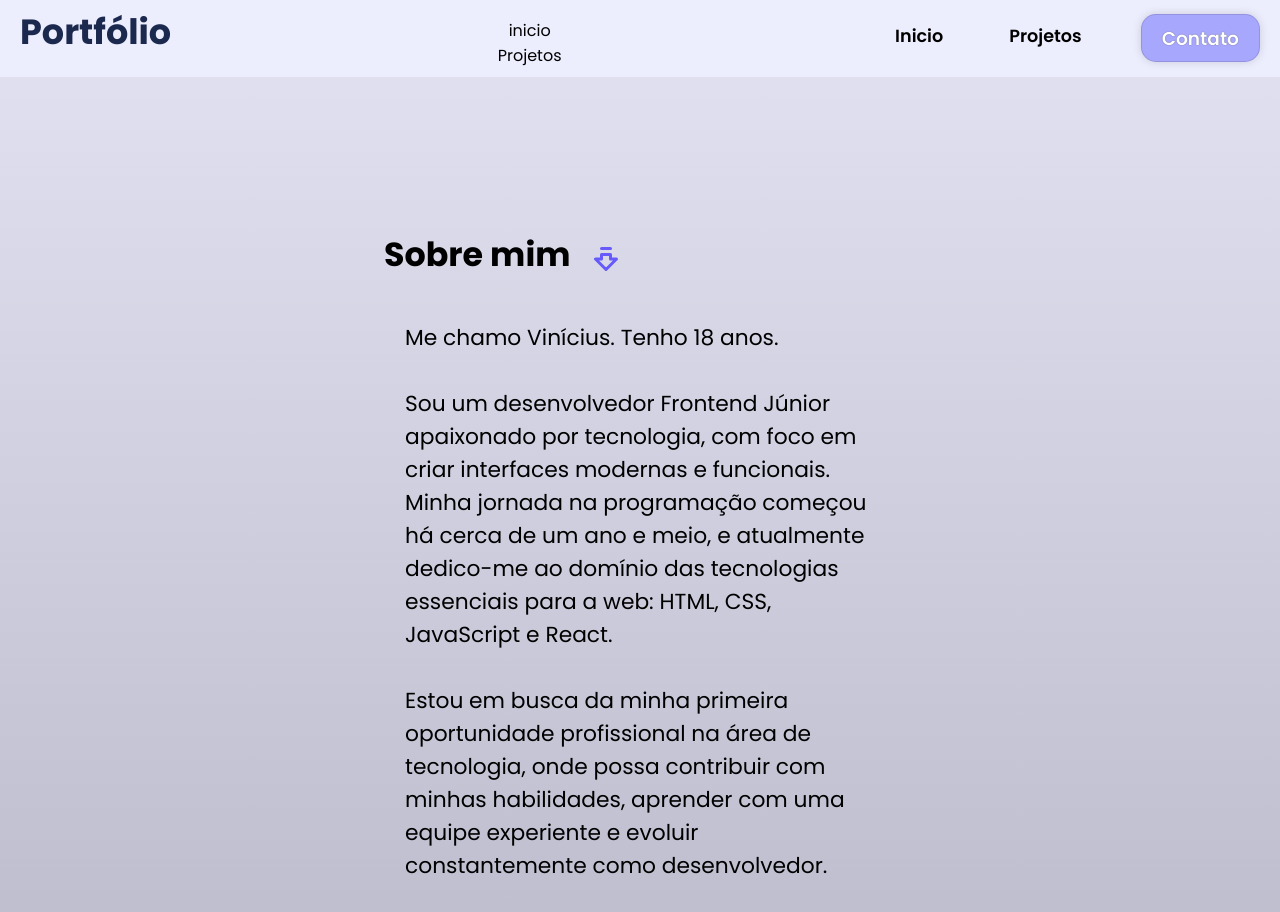
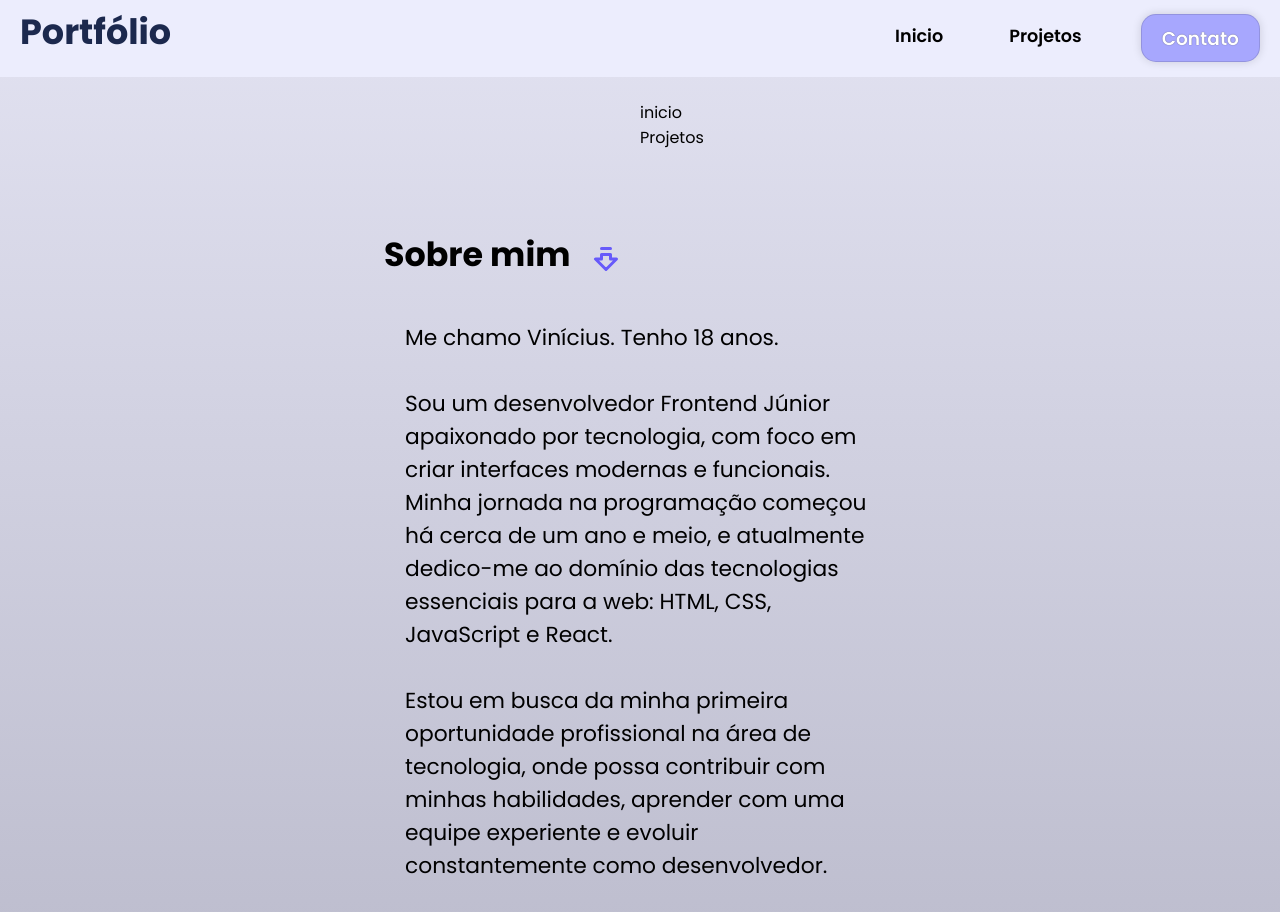
Before and after one commit to SantV7/personal_portifolio, a React (Vite) app: page / in a window 1280 px wide. Shown: the top 912 px of the page. Built offline with nearby package versions, Linux system fonts and the light colour scheme; some icons are missing.

Commit message:
styling menu

```diff
--- a/src/components/header/Header.jsx
+++ b/src/components/header/Header.jsx
@@ -9,7 +9,7 @@ const Header = () => {
 
 
 
-    const [ showMenu, setShowMenu] = useState(true)
+    const [ showMenu, setShowMenu] = useState(false)
 
 
     return(
@@ -20,11 +20,24 @@ const Header = () => {
             </div>
 
 
+        { showMenu
+        ? ('')
+          : (
+          <nav id="nav-mobile">
+              <ul id="ul-mobile">
+                  <li>inicio</li>
+                  <li>Projetos</li>
+              </ul>
+          </nav>
+        )
+        }
+
+
             <div onClick={() => setShowMenu(!showMenu)} id="menubar">
                 {
                   showMenu
-                  ? <FaBars />
-                  : <IoClose id="close_buton" />
+                  ? <FaBars size={30} />
+                  : <IoClose size={30} id="close_buton" />
                 }
             </div>
 
--- a/src/components/header/navbar/Navbar.jsx
+++ b/src/components/header/navbar/Navbar.jsx
@@ -1,26 +1,11 @@
 import { useState } from 'react'
-import '../../../style/header/navbar.css'
 import BtnContact from "../navbar/BtnContact"
 
 const Navbar = () => {
 
-    const [ showMenu, setShowMenu] = useState(true)
-
 
     return(
         <>
-
-        { showMenu
-          ? (
-            <nav>
-                <ul>
-                    <li>inicio</li>
-                    <li>Projetos</li>
-                </ul>
-            </nav>
-          )
-          : ('')
-        }
 
         <nav id='nav-desktop'>
             <ul id='ul-desktop'>
--- a/src/style/header/header.css
+++ b/src/style/header/header.css
@@ -17,6 +17,9 @@ header > .logo {
 }
 
 header > #nav-desktop {
+    list-style: none;
+    text-align: center;
+    margin-bottom: -8px;
     display: none;
 }
 
@@ -25,12 +28,34 @@ header > nav > #ul-desktop {
     display: none;
     gap: 70px;
 }
+nav > ul > li {
+    list-style: none;
+}
+nav > ul > li > a {
+    text-decoration: none;
+    color: black;
+    font-size: 1.1em;
+    padding: 7px;
+    border-radius: 10px;
+    font-weight: 550;
+    transition: ease 0.27s;
+}
+
+nav > ul > li > a:hover {
+    background-color: rgba(17, 17, 97, 0.183);
+}
+#nav-mobile {
+    position: absolute;
+    top: 100px;
+    left: 50%;
+}
 
 header > #menubar {
     font-size: 25px;
-    margin-top: -5.5px;
+    margin-top: -2.2px;
     cursor: pointer;
 }
+
 .iconChangeTheme {
     display: none;
 }
--- a/src/style/header/navbar.css
+++ /dev/null
@@ -1,22 +0,0 @@
-nav {
-    margin-bottom: -8px;
-}
-
-nav > ul > li {
-    list-style: none;
-    text-align: center;
-}
-
-nav > ul > li > a {
-    text-decoration: none;
-    color: black;
-    font-size: 1.1em;
-    padding: 7px;
-    border-radius: 10px;
-    font-weight: 550;
-    transition: ease 0.27s;
-}
-
-nav > ul > li > a:hover {
-    background-color: rgba(17, 17, 97, 0.183);
-}
```
